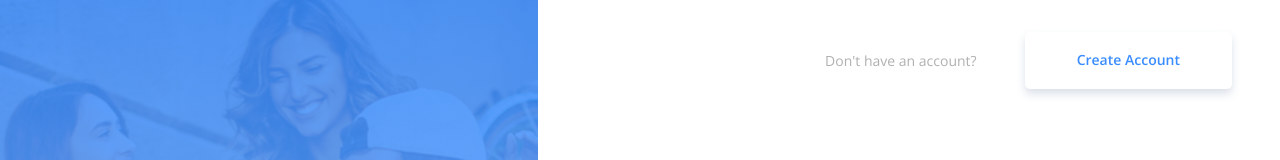
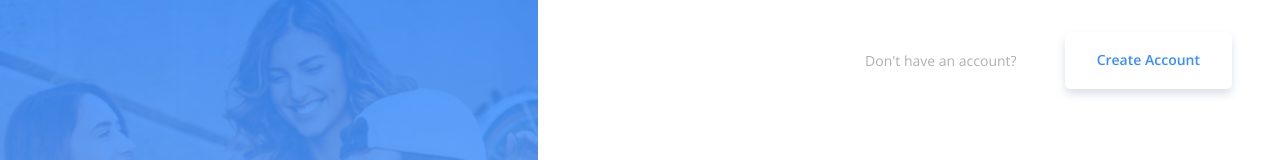
Before and after one commit to kel243/d1a5e, a React (Create React App) app in the folder client/: page /login in a window 1280 px wide. Shown: the top 160 px of the page. Built offline with nearby package versions, Linux system fonts and the light colour scheme; no server answers.

Commit message:
updated button sizing

```diff
--- a/client/src/components/AuthPages/AuthSwitcher.js
+++ b/client/src/components/AuthPages/AuthSwitcher.js
@@ -22,15 +22,17 @@ const useStyles = makeStyles((theme) => ({
       boxShadow: "0px 5px 8px rgb(74 106 149 / 20%)",
       borderRadius: "5px",
       textDecoration: "none",
-      minWidth: '100px',
+      minWidth: '140px',
+      maxWidth: '170px',
       fontSize: theme.typography.fontSize,
       color: theme.palette.primary.main,
-      padding: '1rem 3.25rem',
+      padding: '1rem 2rem',
       "@media (max-width: 768px)": {
         padding: '1rem 1.25rem',
       },
       "@media (max-width: 600px)": {
-        fontSize: '12px'
+        fontSize: '12px',
+        minWidth: '110px',
       }
     },
     linkText: {
```
